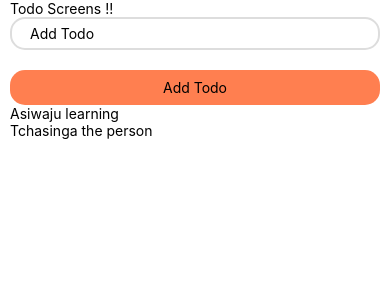
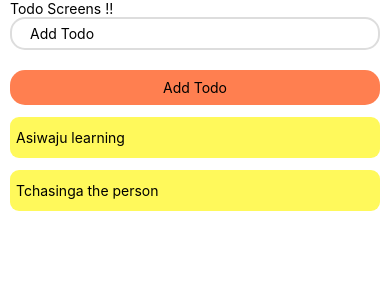
Before and after one commit to tchasinga/beright-native, a React Native app: screen / in a window 390 px wide. Shown: the top 300 px of the page. Built offline with nearby package versions, Linux system fonts and the light colour scheme.

Commit message:
new sokeli

```diff
--- a/src/Global/Global.js
+++ b/src/Global/Global.js
@@ -27,16 +27,25 @@ export default StyleSheet.create({
     borderRadius: 15,
   },
 
-    ButionBtn : {
+  designResult: {
+    backgroundColor: "#fff95b",
+    borderRadius: 9,
+    paddingHorizontal: 6,
+    paddingVertical: 12,
+    marginBottom: 12,
+  },
+
+  ButionBtn: {
     backgroundColor: "coral",
     padding: 9,
     marginTop: 20,
     flexDirection: "row",
     justifyContent: "center",
     borderRadius: 15,
+    marginBottom: 12,
   },
 
-    AddingMargin :{
+  AddingMargin: {
     marginHorizontal: 10,
   },
   errorText: {
--- a/src/screen/Todoscreens.js
+++ b/src/screen/Todoscreens.js
@@ -17,7 +17,7 @@ const Todoscreens = () => {
 
   const renderTodos = ({ item, index }) => {
     return (
-      <View>
+      <View style={Global.designResult}>
         <Text>{item.name}</Text>
       </View>
     );
```
Lines whose indentation alone changed are shown as unchanged.
